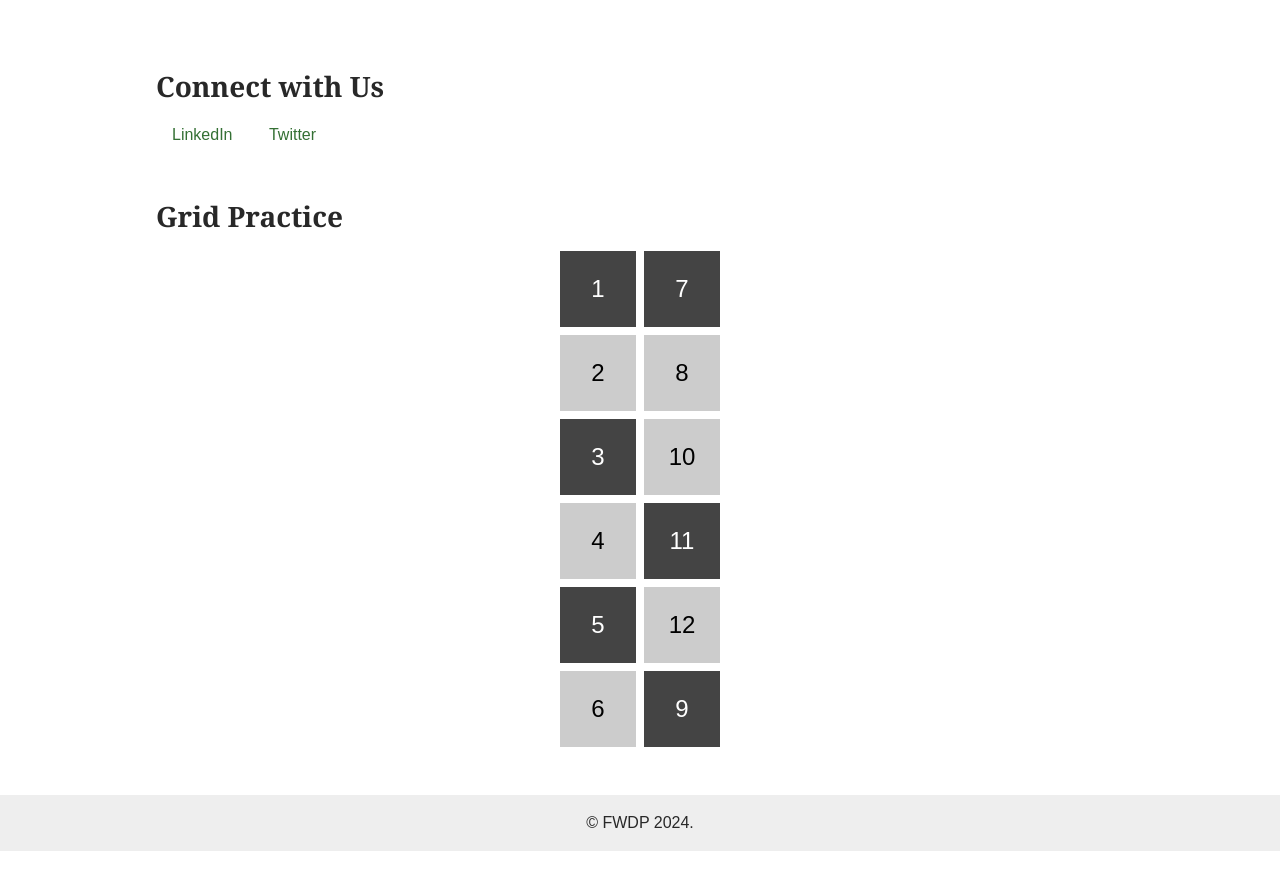
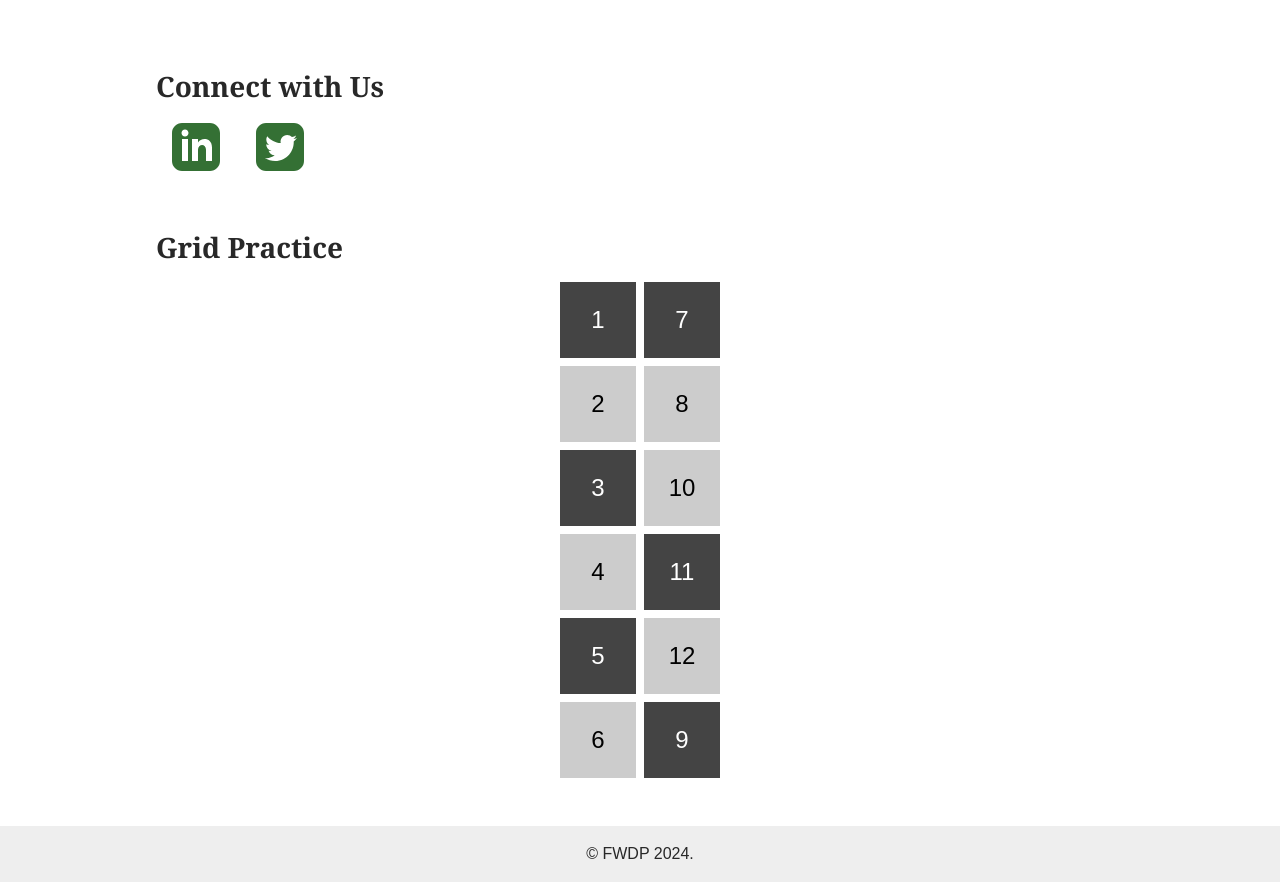
Before and after one commit to LauraKochen/day9, a plain HTML site: page services.html in a window 1280 px wide. Shown: the part 1580-2462 px from the top of the page. Before the commit the page ends 2431 px from the top, so only its background shows below. Drawn offline with Linux system fonts and the light colour scheme.

Commit message:
added svgs im nav

```diff
--- a/services.html
+++ b/services.html
@@ -90,8 +90,12 @@
 			<h2>Connect with Us</h2>
 			<nav>
 				<ul>
-					<li><a href="#">LinkedIn</a></li>
-					<li><a href="#">Twitter</a></li>
+					<li><a href="#">
+						<svg xmlns="http://www.w3.org/2000/svg" width="24" height="24" viewBox="0 0 24 24">
+							<path d="M19 0h-14c-2.761 0-5 2.239-5 5v14c0 2.761 2.239 5 5 5h14c2.762 0 5-2.239 5-5v-14c0-2.761-2.238-5-5-5zm-11 19h-3v-11h3v11zm-1.5-12.268c-.966 0-1.75-.79-1.75-1.764s.784-1.764 1.75-1.764 1.75.79 1.75 1.764-.783 1.764-1.75 1.764zm13.5 12.268h-3v-5.604c0-3.368-4-3.113-4 0v5.604h-3v-11h3v1.765c1.396-2.586 7-2.777 7 2.476v6.759z"/></svg></a></li>
+					<li><a href="#">
+						<svg xmlns="http://www.w3.org/2000/svg" width="24" height="24" viewBox="0 0 24 24">
+							<path d="M19 0h-14c-2.761 0-5 2.239-5 5v14c0 2.761 2.239 5 5 5h14c2.762 0 5-2.239 5-5v-14c0-2.761-2.238-5-5-5zm-.139 9.237c.209 4.617-3.234 9.765-9.33 9.765-1.854 0-3.579-.543-5.032-1.475 1.742.205 3.48-.278 4.86-1.359-1.437-.027-2.649-.976-3.066-2.28.515.098 1.021.069 1.482-.056-1.579-.317-2.668-1.739-2.633-3.26.442.246.949.394 1.486.411-1.461-.977-1.875-2.907-1.016-4.383 1.619 1.986 4.038 3.293 6.766 3.43-.479-2.053 1.08-4.03 3.199-4.03.943 0 1.797.398 2.395 1.037.748-.147 1.451-.42 2.086-.796-.246.767-.766 1.41-1.443 1.816.664-.08 1.297-.256 1.885-.517-.439.656-.996 1.234-1.639 1.697z"/></svg></a></li>
 				</ul>
 			</nav>
 		</section>
--- a/styles/services.css
+++ b/styles/services.css
@@ -203,6 +203,14 @@ nav a {
 }
 
 /* Social Media Styles */
+.social-media svg {
+  width: 3rem;
+  height: 3rem;
+}
+
+.social-media svg path {
+  fill: currentColor;
+}
 
 /* Grid Practice Styles */
 .grid-practice {
```
